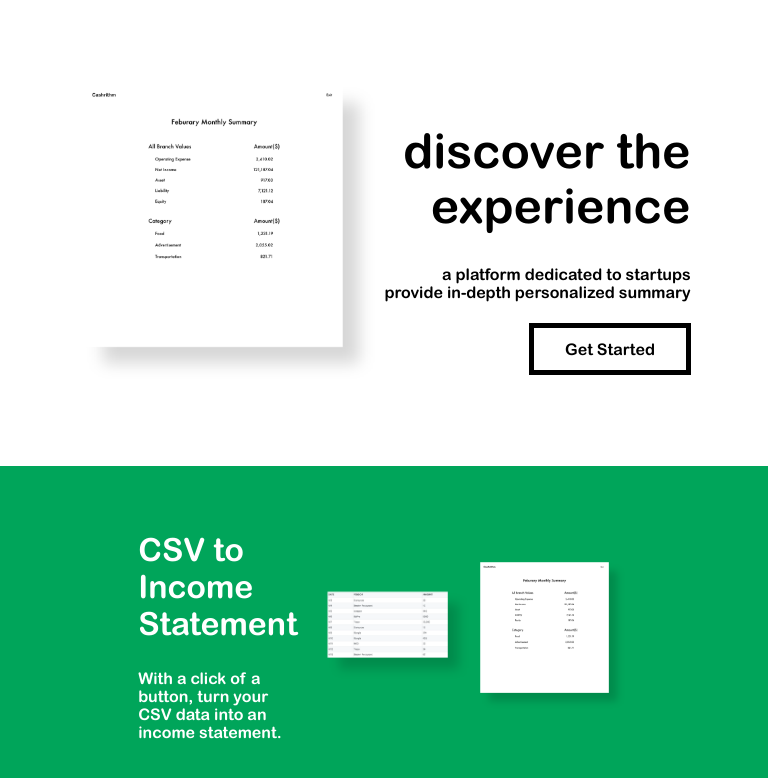
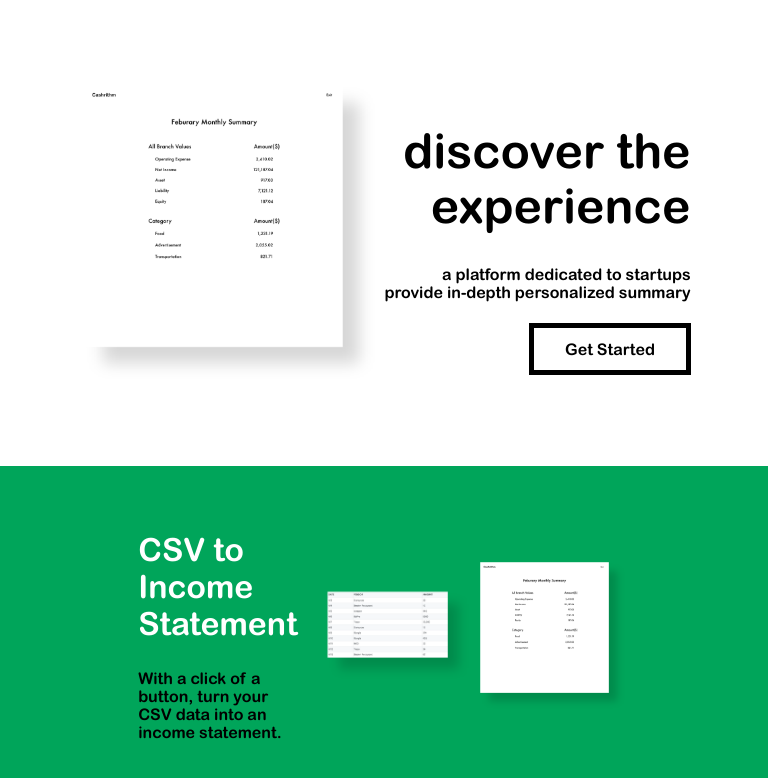
Before and after one commit to melaniehsieh/cashrithm, a React (Create React App) app in the folder cashrithm-frontend/: page / in a window 768 px wide. Shown: the top 778 px of the page. Built offline with nearby package versions, Linux system fonts and the light colour scheme.

Commit message:
added h5 style

```diff
--- a/cashrithm-frontend/src/components/Report/styles.css
+++ b/cashrithm-frontend/src/components/Report/styles.css
@@ -104,6 +104,10 @@
     font: 18px "Futura";
     color: #707070;
     text-align: left;
+  }
+
+  h5{
+    color: black;
   }
 }
 
@@ -214,4 +218,8 @@
     color: #707070;
     text-align: left;
   }
+
+    h5{
+    color: black;
+  }
 }
```
